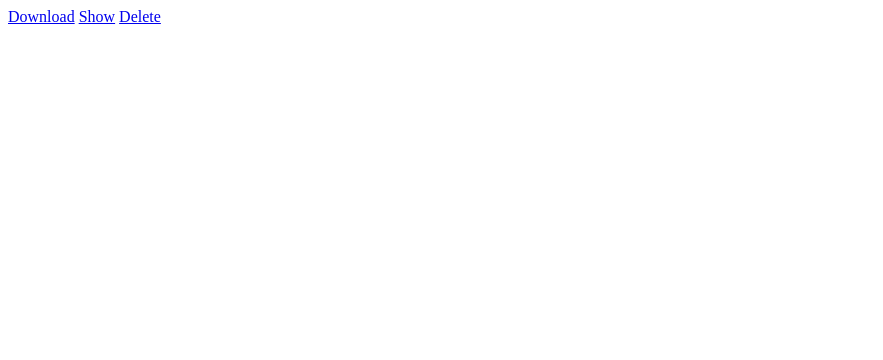
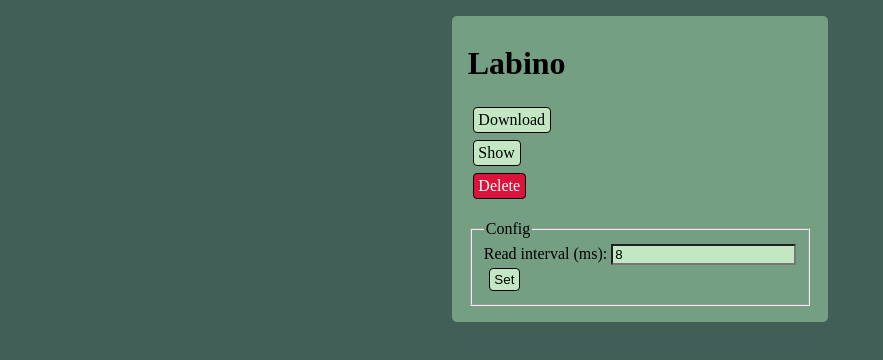
Before and after one commit to lautisilber/NewLabino, a plain HTML site: page www/index.html in a window 1280 px wide. Shown: the whole page, without its empty margins (0-883 px from the left). Drawn offline with Linux system fonts and the light colour scheme.

Commit message:
working version 1

```diff
--- a/www/index.html
+++ b/www/index.html
@@ -5,10 +5,71 @@
     <meta http-equiv="X-UA-Compatible" content="IE=edge">
     <meta name="viewport" content="width=device-width, initial-scale=1.0">
     <title>Labino</title>
+    <style>
+        :root {
+            --color-accent: #c2e7c2;
+        }
+
+        body {
+            background-color: #425F57;
+        }
+        .content {
+            width: fit-content;
+            background-color: #749F82;
+            padding: 0.5rem 1rem;
+            padding-bottom: 1rem;
+            border-radius: 5px;
+            margin: 1rem;
+            margin-left:auto;
+            margin-right:auto;
+        }
+
+        a, button {
+            display: inline-block;
+            text-decoration: none;
+            color: black;
+            background-color: var(--color-accent);
+            border: 1px solid black;
+            border-radius: 4px;
+            padding: .2rem .3rem;
+            margin: .2rem .3rem;
+            transition: .15s;
+            cursor: pointer;
+        }
+
+        a:hover, button:hover {
+            filter: brightness(95%);
+        }
+
+        a:active, button:active {
+            filter: brightness(85%);
+        }
+
+        a#delete {
+            color: white;
+            background-color: crimson;
+        }
+
+        input {
+            background-color: var(--color-accent);
+        }
+    </style>
 </head>
 <body>
-    <a href="/download">Download</a>
-    <a href="/show">Show</a>
-    <a href="/delete">Delete</a>
+    <div class="content">
+        <h1>Labino</h1>
+        <a href="/download">Download</a><br>
+        <a href="/show">Show</a><br>
+        <a href="/delete" id="delete" onclick="return confirm('Seguro queres eliminar el archivo?')">Delete</a><br><br>
+
+        <form action="/config" method="get">
+            <fieldset>
+                <legend>Config</legend>
+                <label for="readinterval">Read interval (ms): </label>
+                <input type="number" name="readinterval" value="8" min="2000"><br>
+                <button type="submit">Set</button>
+            </fieldset>
+        </form>
+    </div>
 </body>
 </html>
```
Also changed, not shown: 3 other files.
